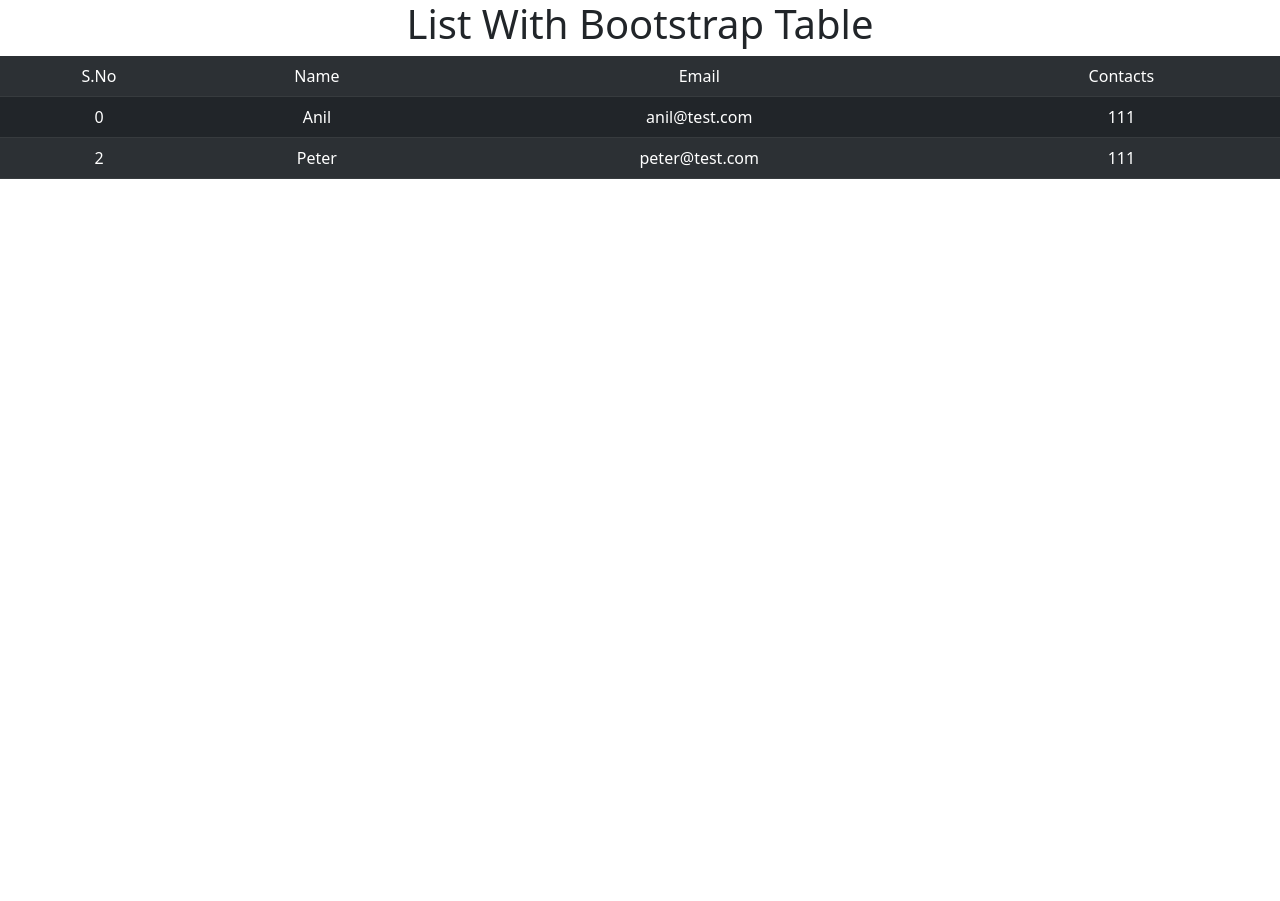
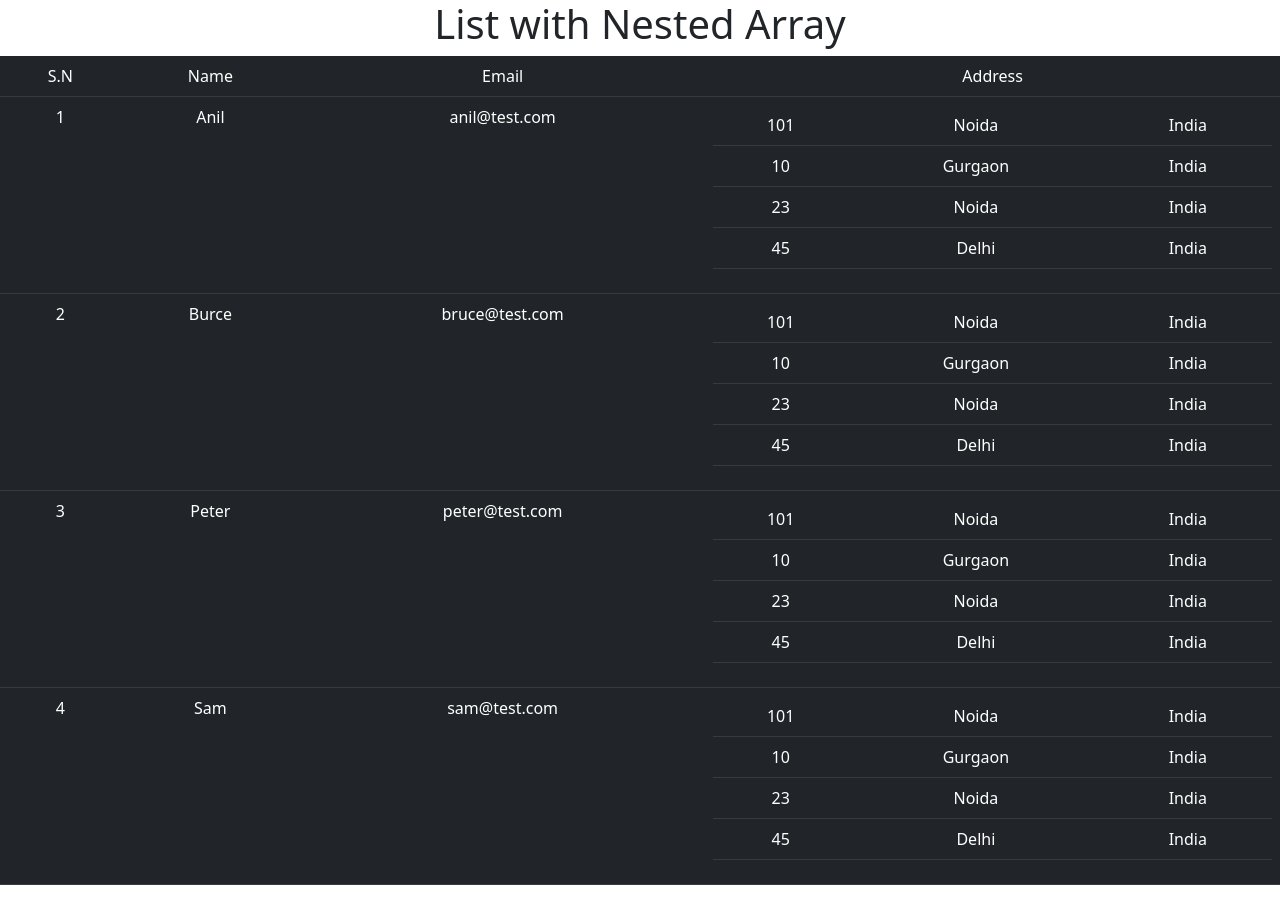
Before and after one commit to Nitish8800/React-Practice-Tutorial, a React (Create React App) app in the folder react_tutorial_3_state-fun/: page / in a window 1280 px wide. Before the commit the page ends 800 px from the top, so only its background shows below. Built offline with nearby package versions, Linux system fonts and the light colour scheme.

Commit message:
import './App.css';

```diff
--- a/react_tutorial_3_state-fun/src/App.js
+++ b/react_tutorial_3_state-fun/src/App.js
@@ -564,38 +564,85 @@
 
 // // <------------------------------>/                 React tutorial in Hindi #35 Nested List in ReactJs
 // </===============->/
-
 import "./App.css";
 import React from "react";
 import { Table } from "react-bootstrap";
 function App() {
   const users = [
-    { name: "Anil", email: "anil@test.com", contact: "111" },
-    { name: "Burce", email: "bruce@test.com", contact: "222" },
-    { name: "Peter", email: "peter@test.com", contact: "111" },
-    { name: "Sam", email: "sam@test.com", contact: "777" },
+    {
+      name: "Anil",
+      email: "anil@test.com",
+      address: [
+        { hm: "101", city: "Noida", country: "India" },
+        { hm: "10", city: "Gurgaon", country: "India" },
+        { hm: "23", city: "Noida", country: "India" },
+        { hm: "45", city: "Delhi", country: "India" },
+      ],
+    },
+    {
+      name: "Burce",
+      email: "bruce@test.com",
+      address: [
+        { hm: "101", city: "Noida", country: "India" },
+        { hm: "10", city: "Gurgaon", country: "India" },
+        { hm: "23", city: "Noida", country: "India" },
+        { hm: "45", city: "Delhi", country: "India" },
+      ],
+    },
+    {
+      name: "Peter",
+      email: "peter@test.com",
+      address: [
+        { hm: "101", city: "Noida", country: "India" },
+        { hm: "10", city: "Gurgaon", country: "India" },
+        { hm: "23", city: "Noida", country: "India" },
+        { hm: "45", city: "Delhi", country: "India" },
+      ],
+    },
+    {
+      name: "Sam",
+      email: "sam@test.com",
+      address: [
+        { hm: "101", city: "Noida", country: "India" },
+        { hm: "10", city: "Gurgaon", country: "India" },
+        { hm: "23", city: "Noida", country: "India" },
+        { hm: "45", city: "Delhi", country: "India" },
+      ],
+    },
   ];
   return (
     <div className="App">
-      <h1>List With Bootstrap Table</h1>
-      <Table striped variant="dark">
+      <h1>List with Nested Array</h1>
+      <Table variant="dark">
         <tbody>
           <tr>
-            <td>S.No</td>
+            <td>S.N</td>
             <td>Name</td>
             <td>Email</td>
-            <td>Contacts</td>
+            <td>Address</td>
           </tr>
-          {users.map((item, i) =>
-            item.contact === "111" ? (
-              <tr key={i}>
-                <td>{i}</td>
-                <td>{item.name}</td>
-                <td>{item.email}</td>
-                <td>{item.contact}</td>
-              </tr>
-            ) : null
-          )}
+          {users.map((item, i) => (
+            <tr key={i}>
+              <td>{i + 1}</td>
+              <td>{item.name}</td>
+              <td>{item.email}</td>
+              <td>
+                {/*  */}
+                <Table variant="dark">
+                  <tbody>
+                    {item.address.map((data) => (
+                      <tr>
+                        <td>{data.hm}</td>
+                        <td>{data.city}</td>
+                        <td>{data.country}</td>
+                      </tr>
+                    ))}
+                  </tbody>
+                </Table>
+                {/*  */}
+              </td>
+            </tr>
+          ))}
         </tbody>
       </Table>
     </div>
```
